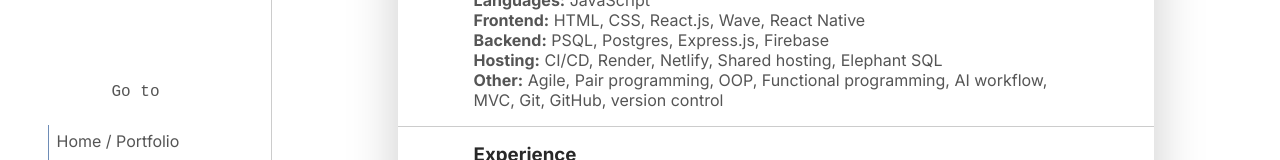
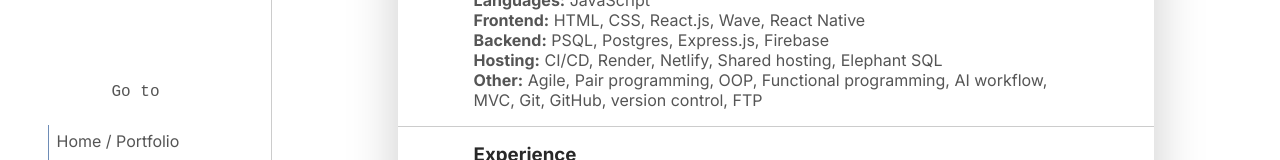
Before and after one commit to aadamr0/portfolio-site-svelte, a SvelteKit app: page /about in a window 1280 px wide. Shown: the part 220-380 px from the top of the page. Built offline with nearby package versions, Linux system fonts and the light colour scheme.

Commit message:
added a skill in about section

```diff
--- a/src/routes/about/+page.svelte
+++ b/src/routes/about/+page.svelte
@@ -13,7 +13,7 @@
 	<p><strong>Hosting:</strong> CI/CD, Render, Netlify, Shared hosting, Elephant SQL</p>
 	<p>
 		<strong>Other:</strong> Agile, Pair programming, OOP, Functional programming, AI workflow, MVC, Git,
-		GitHub, version control
+		GitHub, version control, FTP
 	</p>
 </div>
 <div class="divider"></div>
```
